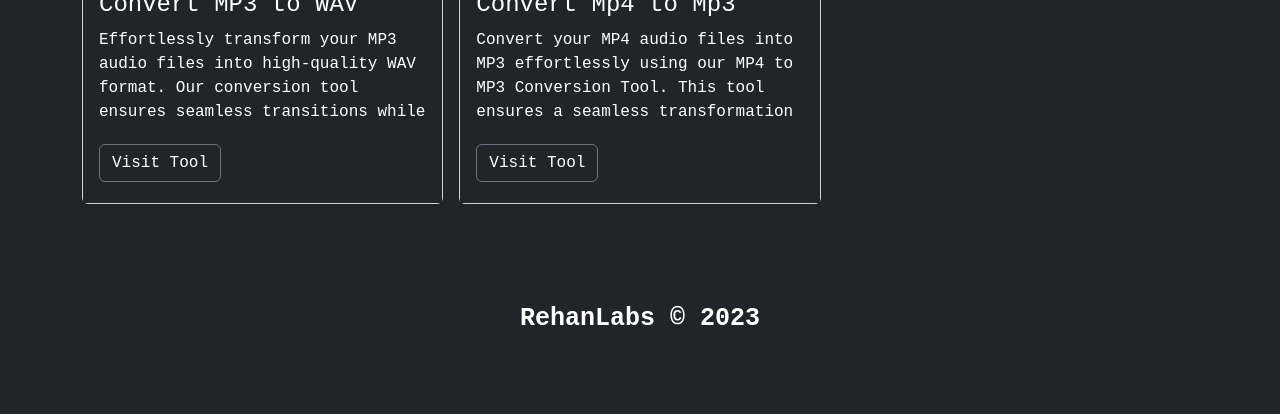
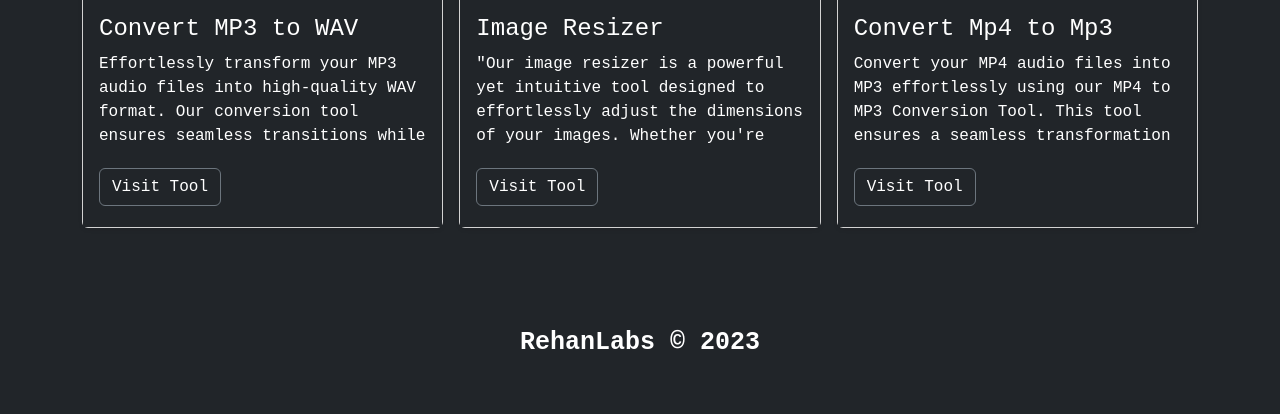
Before and after one commit to MuhammadNasarUddin/nasar, a Flask app: page / in a window 1280 px wide. Shown: the part 1678-2092 px from the top of the page. Before the commit the page ends 2003 px from the top, so only its background shows below. Run offline with Flask 3, Linux system fonts and the light colour scheme; some libraries are stand-ins or nearby versions.

Commit message:
initial commit

```diff
--- a/app.py
+++ b/app.py
@@ -5,7 +5,7 @@ from password_generator import password_app
 from mp3towav import mp3towav_app
 from audiototext import audiototext_app
 from mp4 import mp4_app
-
+from resizer import resizer_app
 
 
 
@@ -22,7 +22,8 @@ app.register_blueprint(password_app, url_prefix='/password')
 app.register_blueprint(mp3towav_app, url_prefix='/mp3towav')
 app.register_blueprint(audiototext_app, url_prefix='/wavtotext')
 app.register_blueprint(mp4_app, url_prefix='/mp4')
+app.register_blueprint(resizer_app, url_prefix='/resizer')
 
 
 if __name__ == "__main__":
-    app.run(debug=True,port=8001)
+    app.run(debug=True,port=8000)
--- a/resizer.py
+++ b/resizer.py
@@ -25,7 +25,7 @@ def resize():
 
         resized_img = img.resize((width, height))
         output = io.BytesIO()
-        resized_img.save(output, format='JPEG')  # Change format if desired (JPEG, PNG, etc.)
+        resized_img.save(output, format='JPEG',)  # Change format if desired (JPEG, PNG, etc.)
 
         output.seek(0)
         return send_file(
--- a/templates/index.html
+++ b/templates/index.html
@@ -142,6 +142,8 @@
 </header>
 
 <main>
+  <br>
+
 
 <section class="py-5 text-center container" style="background-color: #212529">
   <div class="row py-lg-5">
@@ -223,6 +225,27 @@
         </div>
       </div>
 
+
+
+
+      <div class="col">
+        <div class="card shadow-sm" style="width: 100%;height: 450px;">
+          <!-- <svg class="bd-placeholder-img card-img-top" width="100%" height="225" xmlns="http://www.w3.org/2000/svg" role="img" aria-label="Placeholder: Thumbnail" preserveAspectRatio="xMidYMid slice" focusable="false"><title>Placeholder</title><rect width="100%" height="100%" fill="#55595c"/><text x="50%" y="50%" fill="#eceeef" dy=".3em">Thumbnail</text></svg> -->
+            <img src="https://encrypted-tbn0.gstatic.com/images?q=tbn:ANd9GcRnxT_IS_kiSsf6i3qkasB2KE2EUTst86W4ZA&usqp=CAU" style="height:220px;" alt="" srcset="">
+          <div class="card-body" style="background-color: #212529">
+            <h4 style="color: white;">Image Resizer</h4>
+            <p class="card-text" style="color: white;height: 100px;overflow: hidden;">"Our image resizer is a powerful yet intuitive tool designed to effortlessly adjust the dimensions of your images. Whether you're looking to shrink a high-resolution photo for web optimization or enlarge an image without compromising its quality, our resizer offers seamless functionality.</p>
+                        <div class="d-flex justify-content-between align-items-center">
+              <div class="btn-group">
+               <a href="/resizer" target="_blank"><button type="button" style="color: white;" class="btn btn-outline-secondary">Visit Tool</button></a>
+              </div>
+            </div>
+          </div>
+        </div>
+      </div>
+
+
+
       <div class="col">
         <div class="card shadow-sm" style="width: 100%;height: 450px;">
           <!-- <svg class="bd-placeholder-img card-img-top" width="100%" height="225" xmlns="http://www.w3.org/2000/svg" role="img" aria-label="Placeholder: Thumbnail" preserveAspectRatio="xMidYMid slice" focusable="false"><title>Placeholder</title><rect width="100%" height="100%" fill="#55595c"/><text x="50%" y="50%" fill="#eceeef" dy=".3em">Thumbnail</text></svg> -->
--- a/templates/resizer.html
+++ b/templates/resizer.html
@@ -29,7 +29,7 @@
         <form method="POST" action="resize" enctype="multipart/form-data">
             <div class="mb-3">
                 <label for="file" class="form-label">Choose Image</label>
-                <input type="file" class="form-control" id="file" name="file" accept="image/*" required>
+                <input type="file" class="form-control" id="file" name="file" accept="image/jpeg" required>
             </div>
             <div class="mb-3">
                 <label for="width" class="form-label">Width</label>
```
